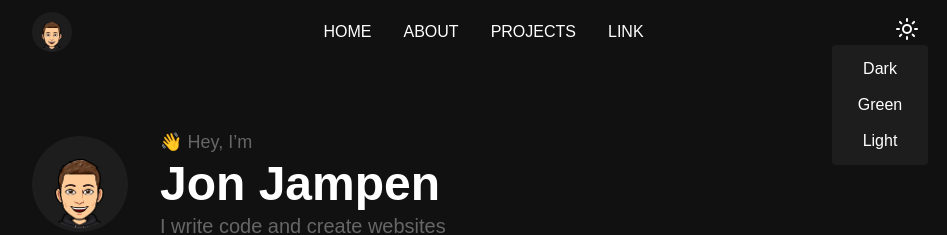
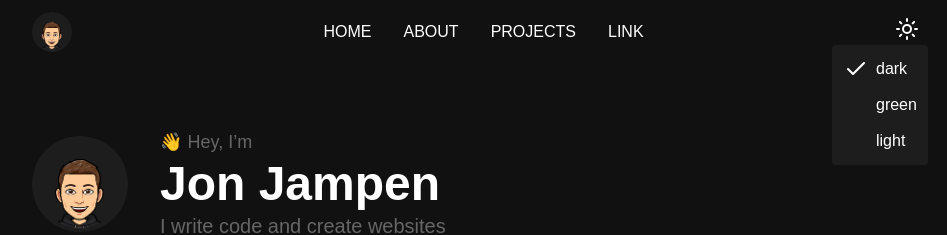
Before and after one commit to jonjampen/portfolio, a SvelteKit app: page / in a window 1280 px wide. Both pictures are taken after a click on the button 1067 px from the left and 28 px from the top of the page. Shown: the top 235 px of the page, without its empty margins (160-1107 px from the left). Built offline with nearby package versions, Linux system fonts and the light colour scheme.

Commit message:
Using stores to store theme.

```diff
--- a/src/app.html
+++ b/src/app.html
@@ -8,7 +8,7 @@
 	%sveltekit.head%
 </head>
 
-<body data-sveltekit-preload-data="hover" class="bg-background min-h-screen" id="body">
+<body data-sveltekit-preload-data="hover" class="min-h-screen">
 	<div style="display: contents">%sveltekit.body%</div>
 </body>
 
--- a/src/components/ThemeToggle.svelte
+++ b/src/components/ThemeToggle.svelte
@@ -1,23 +1,26 @@
 <script>
-	import { Moon, Palette, Sun } from 'lucide-svelte';
+	import { Check, Moon, Palette, Sun } from 'lucide-svelte';
+	import { theme } from '../stores.js'
+	let currentTheme = "";
+	theme.subscribe((value) => currentTheme = value)
+
+	let themes = ["dark", "green", "light"]
 
 	function toggleTheme(e) {
-		document.getElementById("body").classList.remove("dark");
-		document.getElementById("body").classList.remove("green");
-		document.getElementById("body").classList.remove("light");
-		document.getElementById("body").classList.add(e.target.id);
-
 		document.getElementById("darkIcon").classList.add("hidden");
 		document.getElementById("greenIcon").classList.add("hidden");
 		document.getElementById("lightIcon").classList.add("hidden");
 		document.getElementById(e.target.id + "Icon").classList.remove("hidden");
 
-		document.getElementById("picker").classList.toggle("hidden");
+		theme.set(e.target.id);
+		toggleThemePicker();
 	}
 
 	function toggleThemePicker() {
 		document.getElementById("picker").classList.toggle("hidden");
 	}
+
+
 </script>
 
 <div class="relative">
@@ -26,10 +29,23 @@
 	<button on:click={toggleThemePicker}><Moon class="text-foreground h-6 w-6 cursor-pointer hidden" id="darkIcon" /></button>
 
 	<div class="bg-card text-card-foreground px-3 py-3 w-24 absolute top-7 right-0 rounded hidden" id="picker">
-		<ul class="flex flex-col gap-3">
-			<button on:click={(e) => toggleTheme(e)} id="dark">Dark</button>
-			<button on:click={(e) => toggleTheme(e)} id="green">Green</button>
-			<button on:click={(e) => toggleTheme(e)} id="light">Light</button>
-		</ul>
+		<ul class="flex flex-col items-start gap-3">
+			{#each themes as themeOption}
+				{#if themeOption === currentTheme}
+					<div class="flex gap-2">
+						<Check />
+						<button on:click={(e) => toggleTheme(e)} id={themeOption}>{themeOption}</button>
+					</div>
+				{:else}
+					<button on:click={(e) => toggleTheme(e)} class="pl-8" id={themeOption}>{themeOption}</button>
+				{/if}
+			{/each}
+						<!--
+
+				<button on:click={(e) => toggleTheme(e)} id="dark">Dark</button>
+				<button on:click={(e) => toggleTheme(e)} id="green">Green</button>
+				<button on:click={(e) => toggleTheme(e)} id="light">Light</button>
+			-->
+			</ul>
 	</div>
 </div>
--- a/src/routes/+layout.svelte
+++ b/src/routes/+layout.svelte
@@ -2,9 +2,13 @@
 	import '../app.css';
 	import Footer from '../components/Footer.svelte';
 	import Navigation from '../components/Navigation.svelte';
+	import {theme} from "../stores.js";
+
+	let currentTheme = "";
+	theme.subscribe((value) => currentTheme = value);
 </script>
 
-<div class="flex flex-col items-center w-full justify-between min-h-screen">
+<div class="flex flex-col items-center w-full justify-between min-h-screen bg-background {currentTheme}">
 	<div class="max-w-4xl w-full">
 		<Navigation />
 		<slot />
--- /dev/null
+++ b/src/stores.js
@@ -0,0 +1,3 @@
+import { writable } from "svelte/store";
+
+export const theme = writable("dark");
```
